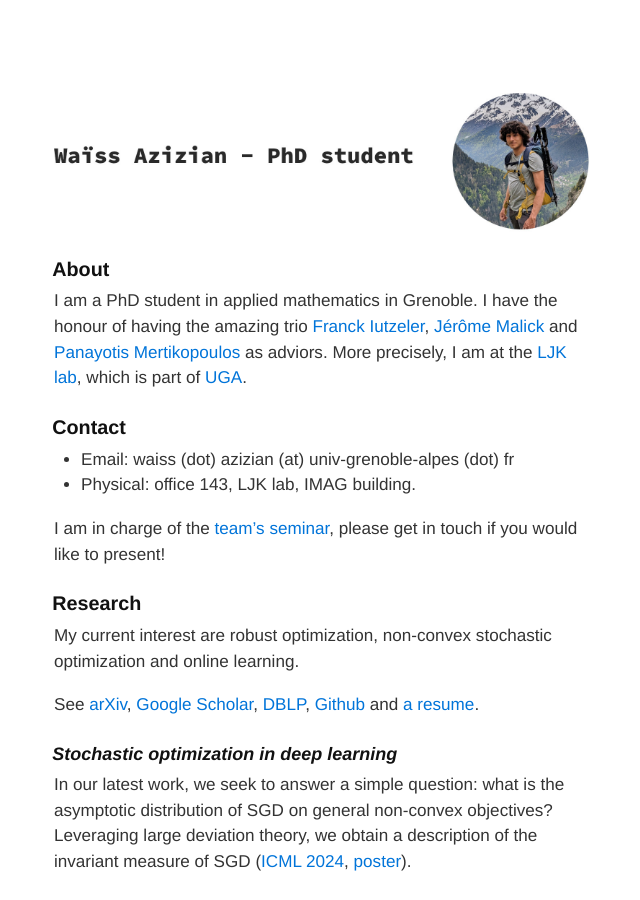
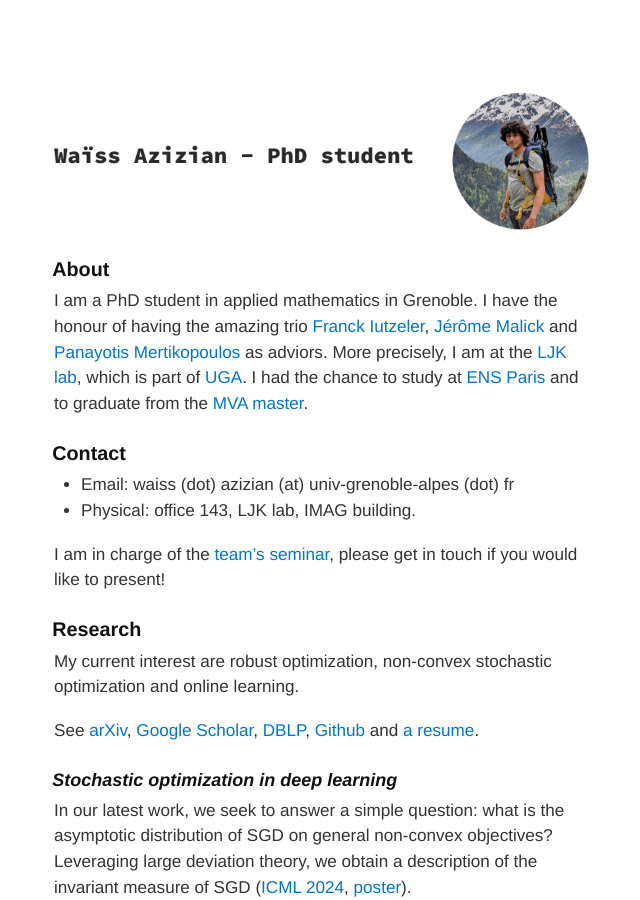
Before and after one commit to wazizian/wazizian.github.io, a Jekyll site: the page built from index.md, in a window 1280 px wide and 900 px high. Shown: the whole window, without its empty margins (316-956 px from the left). Built offline with Jekyll 4.4.1, drawn with Linux system fonts in a browser that asks for light colours.

Commit message:
Add ENS and MVA

```diff
--- a/index.md
+++ b/index.md
@@ -7,6 +7,7 @@ layout: default
 
 ### About
 I am a PhD student in applied mathematics in Grenoble. I have the honour of having the amazing trio [Franck Iutzeler](https://www.iutzeler.org/), [Jérôme Malick](https://membres-ljk.imag.fr/Jerome.Malick/) and [Panayotis Mertikopoulos](https://polaris.imag.fr/panayotis.mertikopoulos/) as adviors. More precisely, I am at the [LJK lab](https://www-ljk.imag.fr/), which is part of [UGA](https://www.univ-grenoble-alpes.fr/).
+I had the chance to study at [ENS Paris](https://www.ens.psl.eu/) and to graduate from the [MVA master](https://www.master-mva.com/).
 
 ### Contact
 - Email: waiss (dot) azizian (at) univ-grenoble-alpes (dot) fr
```
